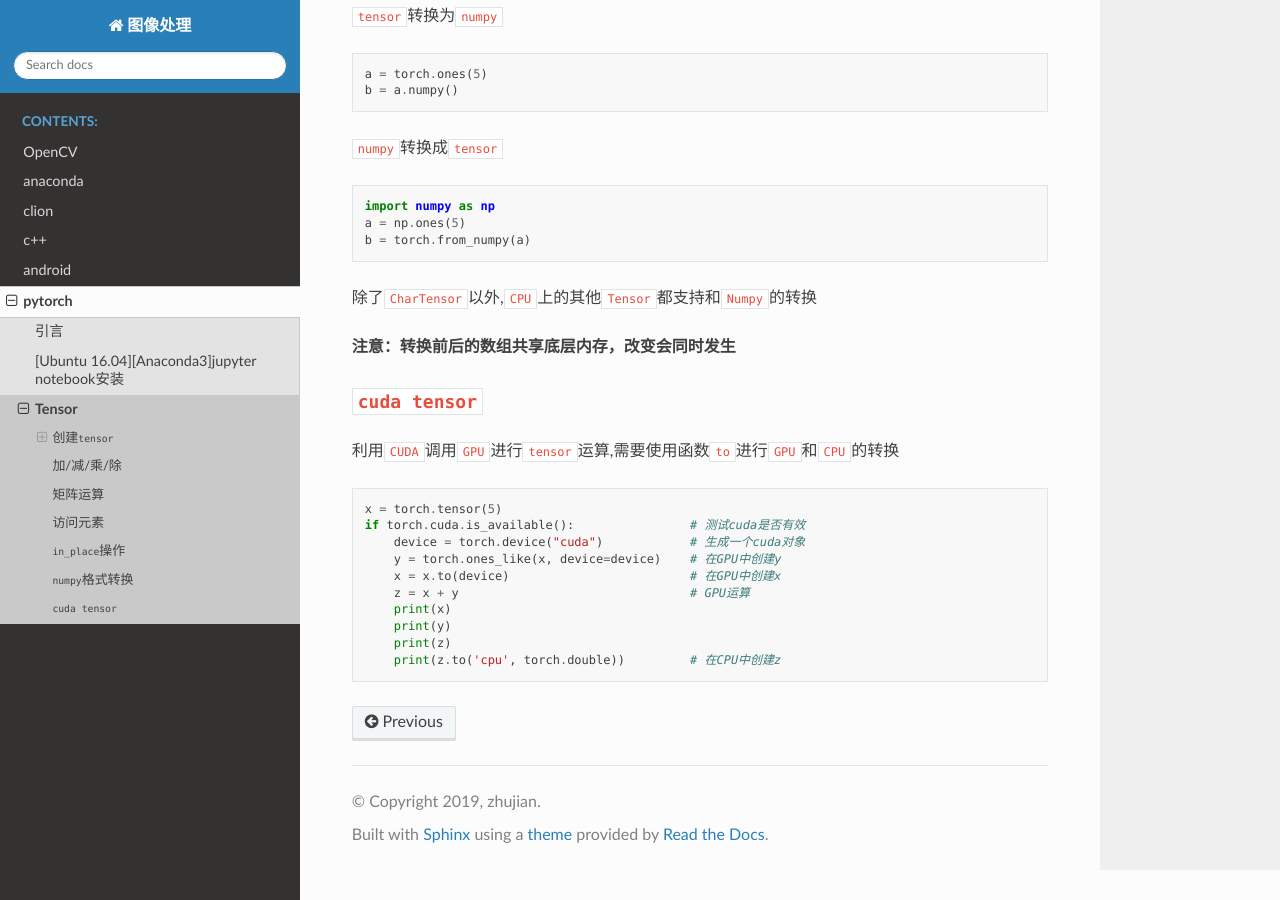
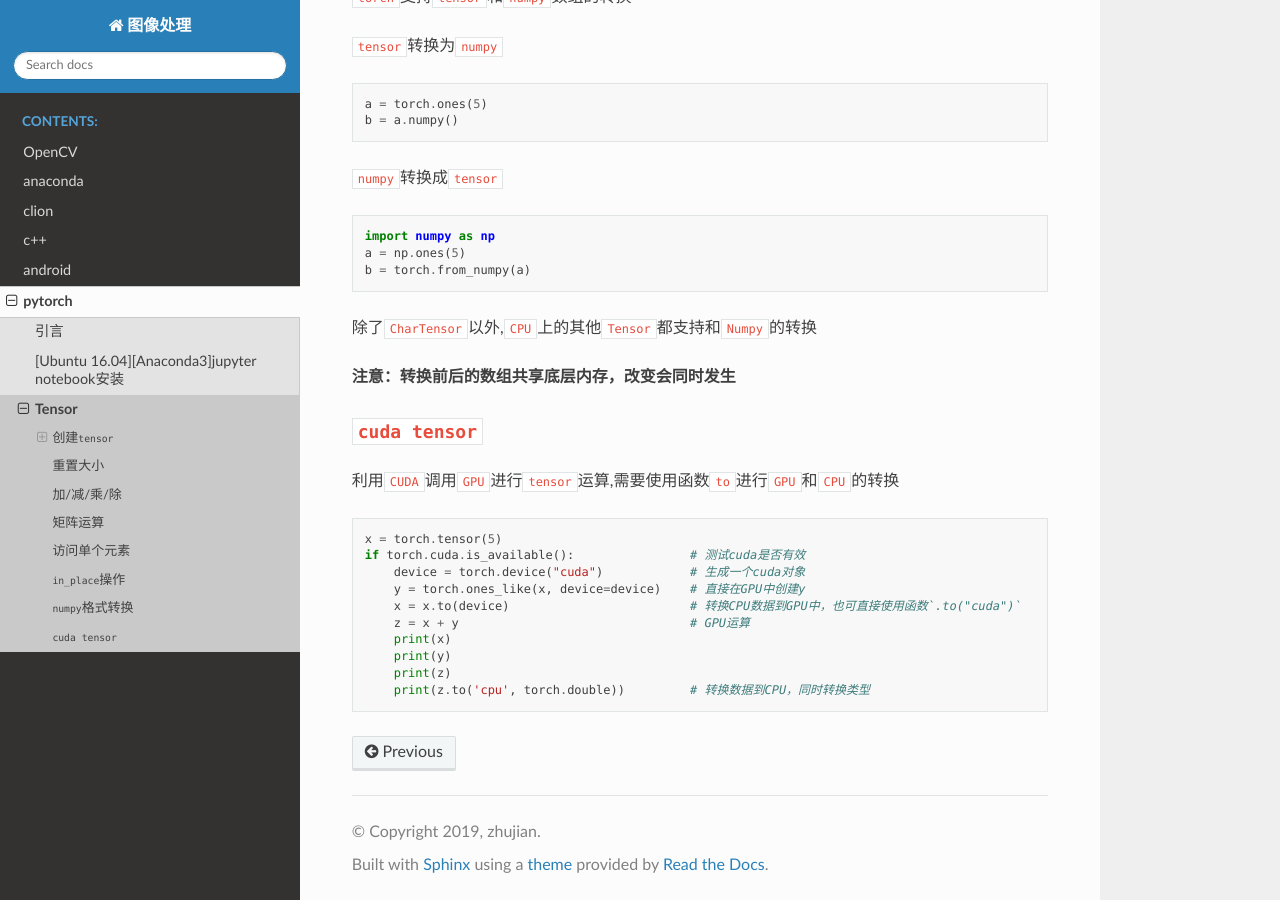
Before and after one commit to Document-Collection/image-processing, a Sphinx documentation site: the page built from docs/source/pytorch/Tensor.md, in a window 1280 px wide and 900 px high, scrolled down 3845 px. Built offline with Sphinx 7.4.7 and the Read the Docs theme 2.0.0, drawn with Linux system fonts in a browser that asks for light colours; pages that are not in the unit, such as notebooks, are missing from menus; some of the changed text lies outside the part shown.

Commit message:
docs(pytorch): 更新Tensor用法

```diff
--- a/docs/source/pytorch/Tensor.md
+++ b/docs/source/pytorch/Tensor.md
@@ -5,13 +5,14 @@
 
 `Tensor`(张量)是`pytorch`最重要的数据结构,类似与`numpy`库中的`ndarray`,能够实现多维数据的加/减/乘/除以及更加复杂的操作
 
-1. 创建`tensor`
-2. 加/减/乘/除
-3. 矩阵运算
-4. 访问元素
-5. `in_place`操作
-6. `numpy`格式转换
-7. `cuda tensor`
+* 创建`tensor`
+* 重置大小
+* 加/减/乘/除
+* 矩阵运算
+* 访问单个元素
+* `in_place`操作
+* `numpy`格式转换
+* `cuda tensor`
 
 函数查询:
 
@@ -79,7 +80,7 @@
 
 `torch.Size`类型实际上是一个元组(`tuple`),可以执行所有元组操作
 
-### 重置大小
+## 重置大小
 
 使用函数[torch.Tensor.view](https://pytorch.org/docs/stable/tensors.html#torch.Tensor.view)可以重置大小
 
@@ -123,7 +124,7 @@
     x = torch.ones(2,3) # 生成一个2行3列
     y = x.t()           # 得到一个3行2列
 
-## 访问元素
+## 访问单个元素
 
 可以执行类似`Numpy`数组的取值操作
 
@@ -180,10 +181,10 @@
     x = torch.tensor(5)
     if torch.cuda.is_available():                # 测试cuda是否有效
         device = torch.device("cuda")            # 生成一个cuda对象
-        y = torch.ones_like(x, device=device)    # 在GPU中创建y
-        x = x.to(device)                         # 在GPU中创建x
+        y = torch.ones_like(x, device=device)    # 直接在GPU中创建y
+        x = x.to(device)                         # 转换CPU数据到GPU中，也可直接使用函数`.to("cuda")`
         z = x + y                                # GPU运算
         print(x)
         print(y)
         print(z)
-        print(z.to('cpu', torch.double))         # 在CPU中创建z
+        print(z.to('cpu', torch.double))         # 转换数据到CPU，同时转换类型
```
Also changed, not shown: 1 other file.
